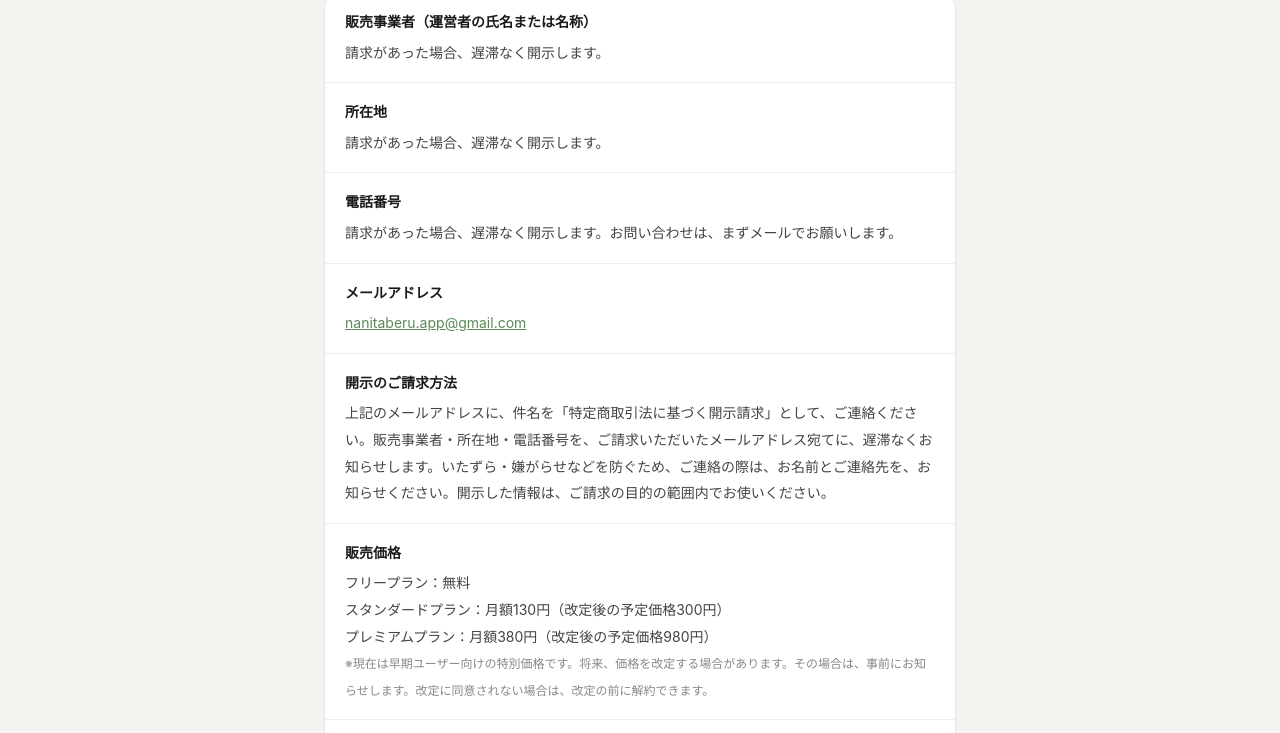
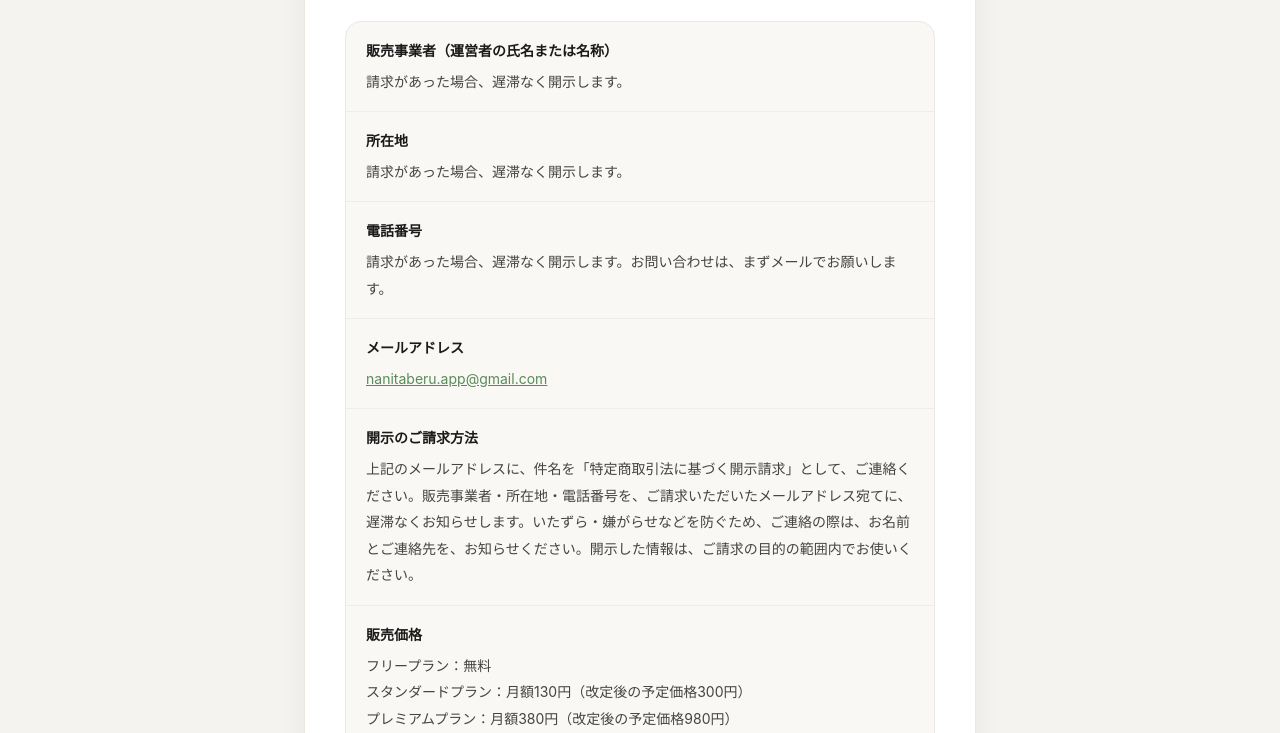
Before and after one commit to kotobabiki/nanitabe-ru-lp, a plain HTML site: page legal.html in a window 1280 px wide. Shown: the part 229-962 px from the top of the page. Drawn offline with nearby package versions, Linux system fonts and the light colour scheme.

Commit message:
LP: 規約・プライバシー・特商法・運営者情報の本文を白いカードに、料金の注記を特商法表記に合わせて変更
Co-Authored-By: Claude Sonnet 5.5 <noreply@anthropic.com>

```diff
--- a/legal.html
+++ b/legal.html
@@ -38,6 +38,9 @@
     main a { color: #5a8a5a; text-decoration: underline; }
     main .rows p { margin-bottom: 4px; }
     main .rows p:last-child { margin-bottom: 0; }
+    /* 本文エリアを白いカードにして、背景(ベージュ)と区別する */
+    main.article-card { background:#fff; border-radius:24px; box-shadow:0 8px 30px rgba(0,0,0,0.05); border:1px solid #ece8e1; margin-top:16px; margin-bottom:16px; padding:44px 40px; }
+    @media (max-width: 700px) { main.article-card { border-radius:20px; padding:30px 20px; margin-left:12px; margin-right:12px; } }
   </style>
 </head>
 <body class="bg-bg text-textmain">
@@ -64,10 +67,10 @@
     <a href="index.html" class="hover:underline">ホーム</a> &gt; <span>特定商取引法に基づく表記</span>
   </nav>
 
-  <main class="max-w-2xl mx-auto px-5 py-8">
+  <main class="article-card max-w-2xl mx-auto px-5 py-8">
     <h1 class="font-black text-2xl mb-2" style="color:#1a1a1a;">特定商取引法に基づく表記</h1>
     <p class="text-xs" style="color:#aaa;">最終更新日：2026年10月30日</p>
-    <div class="rows mt-6 bg-white rounded-2xl overflow-hidden" style="border:1px solid #e8e4df;">
+    <div class="rows mt-6 rounded-2xl overflow-hidden" style="background:#faf8f4;border:1px solid #ece8e1;">
       <div class="px-5 py-4" style="border-top:none;"><p class="font-bold" style="color:#1a1a1a;">販売事業者（運営者の氏名または名称）</p><p>請求があった場合、遅滞なく開示します。</p></div>
       <div class="px-5 py-4" style="border-top:1px solid #f0ede8;"><p class="font-bold" style="color:#1a1a1a;">所在地</p><p>請求があった場合、遅滞なく開示します。</p></div>
       <div class="px-5 py-4" style="border-top:1px solid #f0ede8;"><p class="font-bold" style="color:#1a1a1a;">電話番号</p><p>請求があった場合、遅滞なく開示します。お問い合わせは、まずメールでお願いします。</p></div>
```
Also changed, not shown: about.html (+4 -1 lines), index.html (+1 -1 lines), privacy.html (+4 -1 lines), terms.html (+4 -1 lines).
